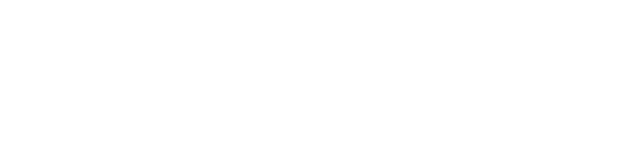
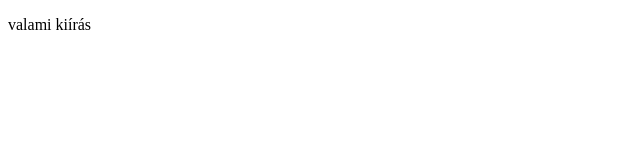
Before and after one commit to Tomecho89/gyakorlas2, a plain HTML site: page index.html in a window 1280 px wide. Shown: the whole page, without its empty margins (0-640 px from the left). Drawn offline with Linux system fonts and the light colour scheme.

Commit message:
new_branch_létrehoz

```diff
--- a/index.html
+++ b/index.html
@@ -6,6 +6,6 @@
     <title>Document</title>
 </head>
 <body>
-
+    <p>valami kiírás</p>
 </body>
 </html>
```
Also changed, not shown: 1 other file.
